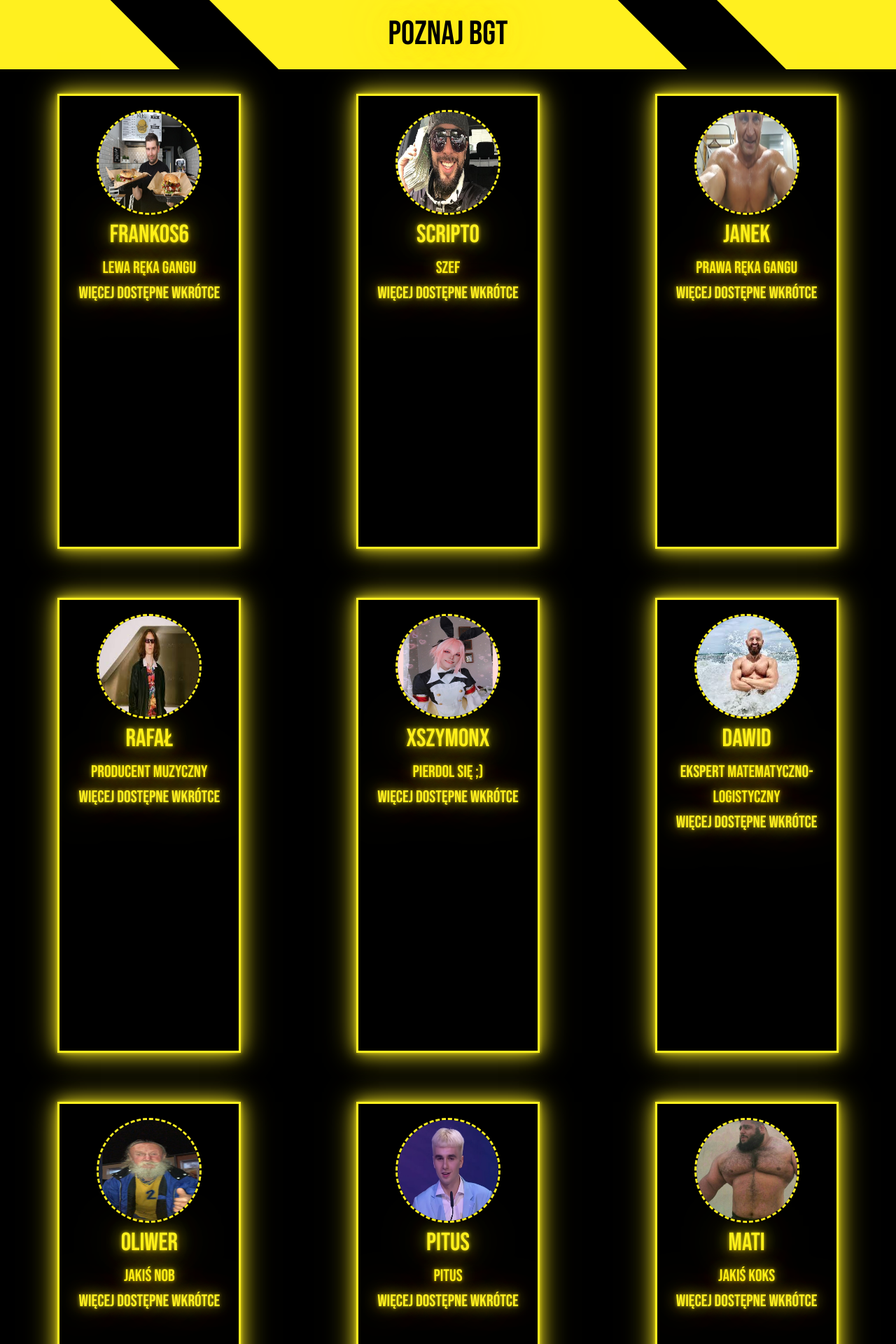
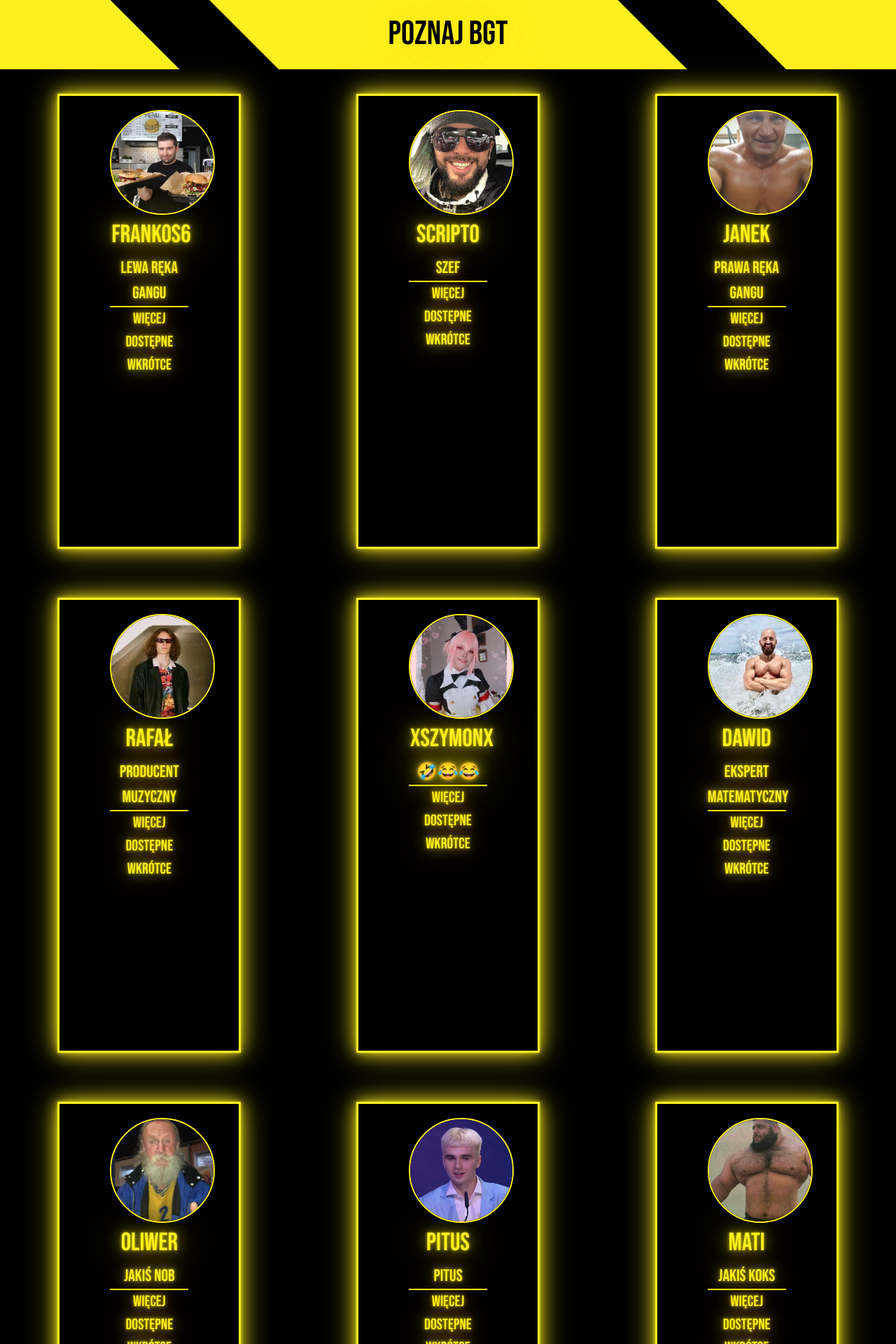
Before and after one commit to frankos6/blanciorgancior, a PHP site: page / in a window 1280 px wide. Shown: the part 2276-4196 px from the top of the page at 70% size. Run offline with PHP 8.4, Linux system fonts and the light colour scheme.

Commit message:
?
pytac yanecka

```diff
--- a/index.html
+++ b/index.html
@@ -68,7 +68,7 @@
                 <div class="aboutwindow">
                     <img class="aboutimg" src="images/xszymonpfp.png" alt="Zdjęcie szymona">
                     <p class="aboutname"> xSzymonx</p>
-                    <p class="abouttitle"> pierdol się ;)</p>
+                    <p class="abouttitle"> 🤣😂😂</p>
                     <p class="aboutcontent"> WIĘCEJ DOSTĘPNE WKRÓTCE</p>
                 </div>
             </div>
@@ -76,7 +76,7 @@
                 <div class="aboutwindow">
                     <img class="aboutimg" src="images/dawidpfp.png" alt="Zdjęcie dawida">
                     <p class="aboutname"> Dawid</p>
-                    <p class="abouttitle"> Ekspert Matematyczno-Logistyczny</p>
+                    <p class="abouttitle"> Ekspert Matematyczny</p>
                     <p class="aboutcontent"> WIĘCEJ DOSTĘPNE WKRÓTCE</p>
                 </div>
             </div>
--- a/style/style.css
+++ b/style/style.css
@@ -46,13 +46,16 @@ body{
   width: 66%;
   margin: 35px;
   height: 650px;
+  padding-left: 2em;
+  padding-right: 2em;
 }
 
 .aboutimg{
   border-radius: 50%;
   height: 150px;
   width: 150px;
-  border: 3px dashed #FFF01F;
+  border: 2px solid #FFF01F;
+  object-fit: cover;
 }
 
 .aboutname{
@@ -63,7 +66,8 @@ body{
   font-size: 24px;
 }
 .aboutcontent{
-  font-size: 24px;
+  font-size: 22px;
+  border-top: 2px solid #FFF01F;
 }
 
 .col-md-4{
```
